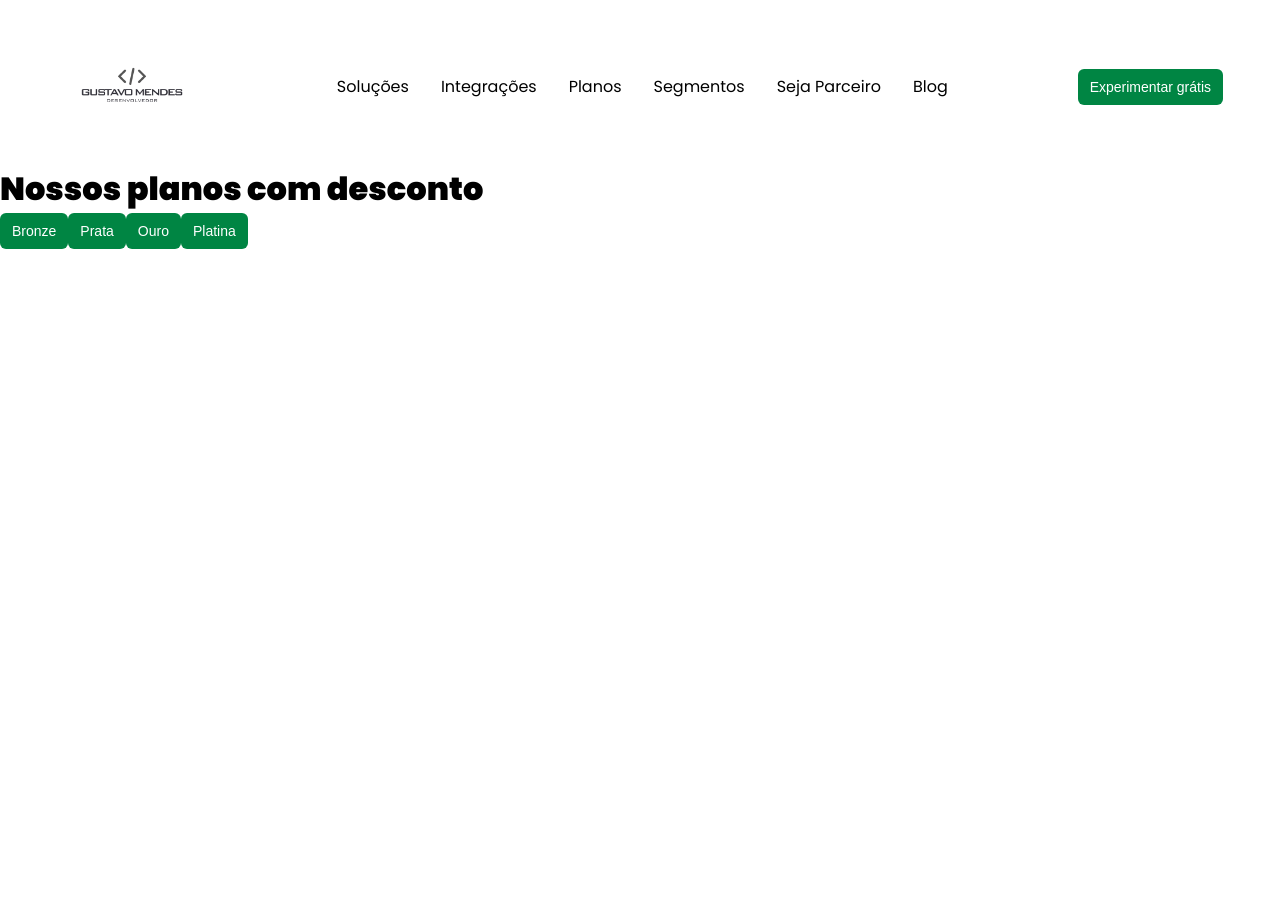
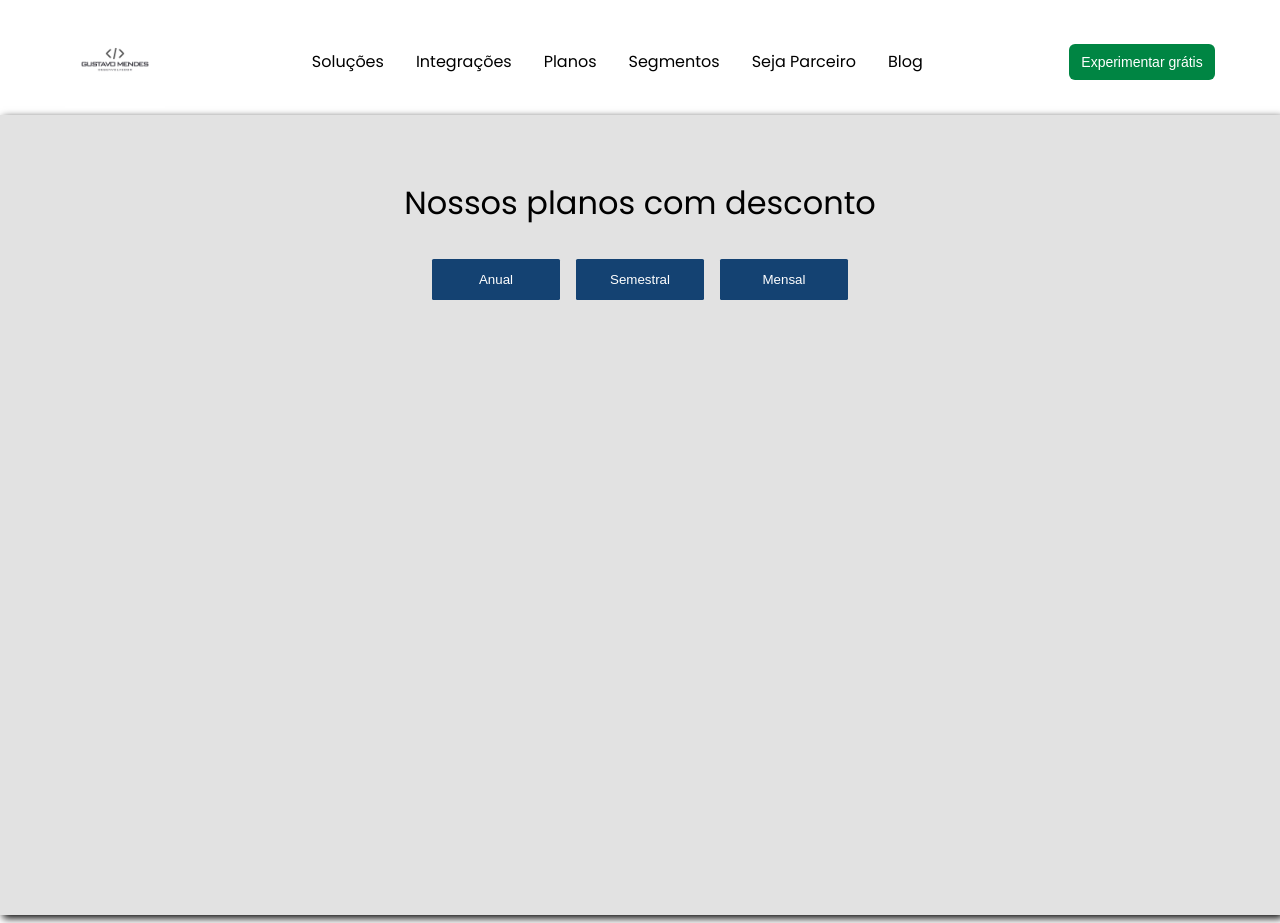
Before and after one commit to GustavoRMendes/sistema-de-cotacao, a Next.js app: page /planos in a window 1280 px wide. Before the commit the page ends 800 px from the top, so only its background shows below. Built offline with nearby package versions, Linux system fonts and the light colour scheme.

Commit message:
buttons planes

```diff
--- a/src/app/integracoes/Integracoes.module.css
+++ b/src/app/integracoes/Integracoes.module.css
@@ -1,6 +1,6 @@
 .integracoes_h1{
   font-weight: 400;
-  font-size: 3rem;
+  font-size: 3.5rem;
   margin: 1rem 4rem;
   color: rgb(7, 7, 84);
 }
@@ -12,4 +12,7 @@
 
 .container {
   display: flex;
+  gap: 4rem;
+  background-color:#E2E2E2;
+  height: 90vh;
 }
--- a/src/app/integracoes/page.tsx
+++ b/src/app/integracoes/page.tsx
@@ -19,7 +19,7 @@ export default function IntegracoesPage() {
       <Image
         src='/mercadolivre.png'
         alt='Mercado Livre'
-        width={600}
+        width={700}
         height={500} />
       </div>
     </div>
--- /dev/null
+++ b/src/app/planos/Planos.module.css
@@ -0,0 +1,22 @@
+.h1Planos {
+  font-weight: 100;
+  padding: 4rem 0rem 2rem 0rem;
+}
+
+.main {
+  background-color: #e2e2e2;
+  box-shadow: 3px 3px 8px black;
+  height: 100vh;
+  text-align: center;
+}
+
+.planesButtons {
+  padding: .8rem;
+  background-color: #144272;
+  color: white;
+  border: none;
+  margin: 0rem .5rem;
+  border-radius: .1rem;
+  width: 8rem;
+  cursor: pointer;
+}
--- a/src/app/planos/page.tsx
+++ b/src/app/planos/page.tsx
@@ -1,15 +1,17 @@
 import HeaderPage from '@/components/header'
 import React from 'react'
-
+import styles from './Planos.module.css'
 export default function PlanosPage () {
   return (
     <>
       <HeaderPage />
-      <h1>Nossos planos com desconto</h1>
-      <button className='contato'>Bronze</button>
-      <button className='contato'>Prata</button>
-      <button className='contato'>Ouro</button>
-      <button className='contato'>Platina</button>
+      <main className={styles.main}>
+        <h1 className={styles.h1Planos}>Nossos planos com desconto</h1>
+        <button className={styles.planesButtons}>Anual</button>
+        <button className={styles.planesButtons}>Semestral</button>
+        <button className={styles.planesButtons}>Mensal</button>
+      </main>
+
     </>
   )
 }
--- a/src/components/header.tsx
+++ b/src/components/header.tsx
@@ -12,8 +12,8 @@ export default function HeaderPage () {
             <Image
               src='/logo.png'
               alt='foto'
-              width={150}
-              height={150}
+              width={100}
+              height={100}
             />
           </Link>
         </div>
```
